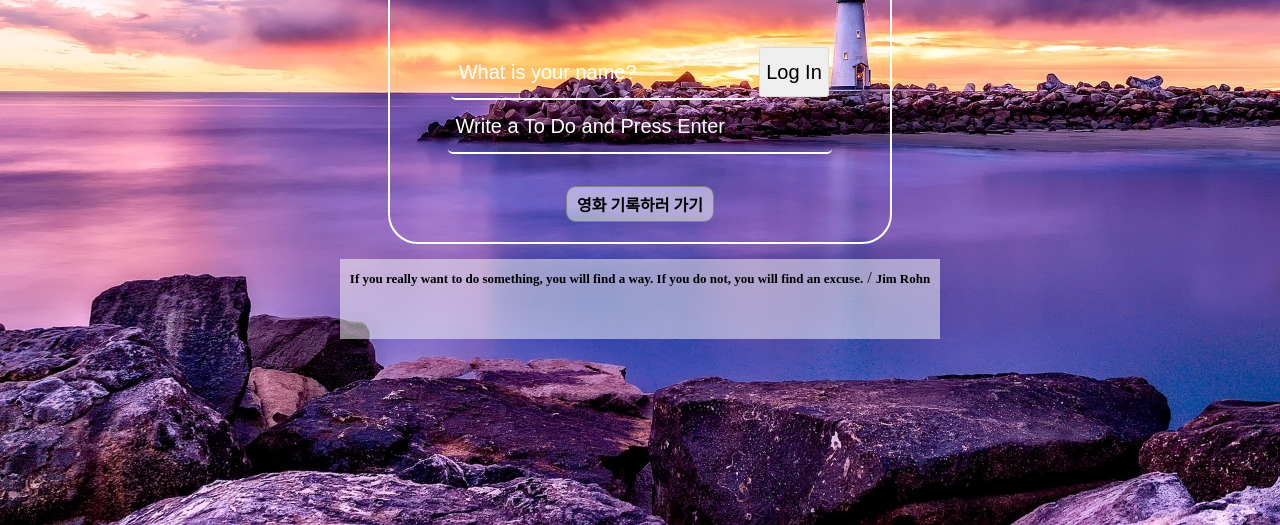
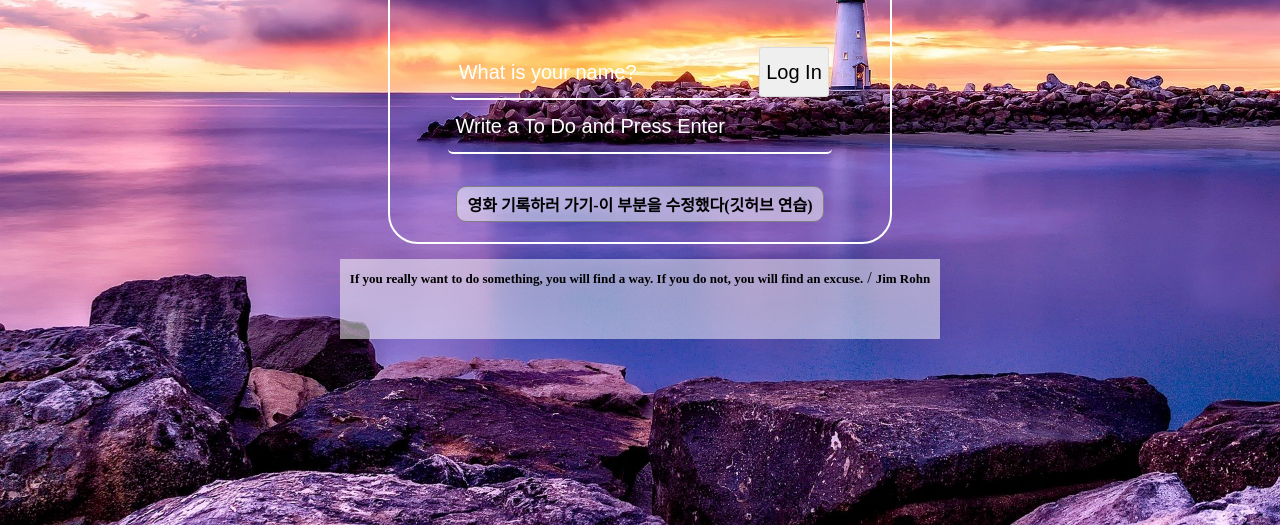
Before and after one commit to JIEUN24/chrome_app, a plain HTML site: page index.html in a window 1280 px wide. Shown: the part 328-853 px from the top of the page. Drawn offline with Linux system fonts and the light colour scheme.

Commit message:
github practice

```diff
--- a/index.html
+++ b/index.html
@@ -22,7 +22,7 @@
             </form>
             <ul id="todo-list">
             </ul>
-            <a href="index2.html">영화 기록하러 가기</a>
+            <a href="index2.html">영화 기록하러 가기-이 부분을 수정했다(깃허브 연습)</a>
         </div>
         <div class="wrapper_footer">
             <div id="quote">
```
